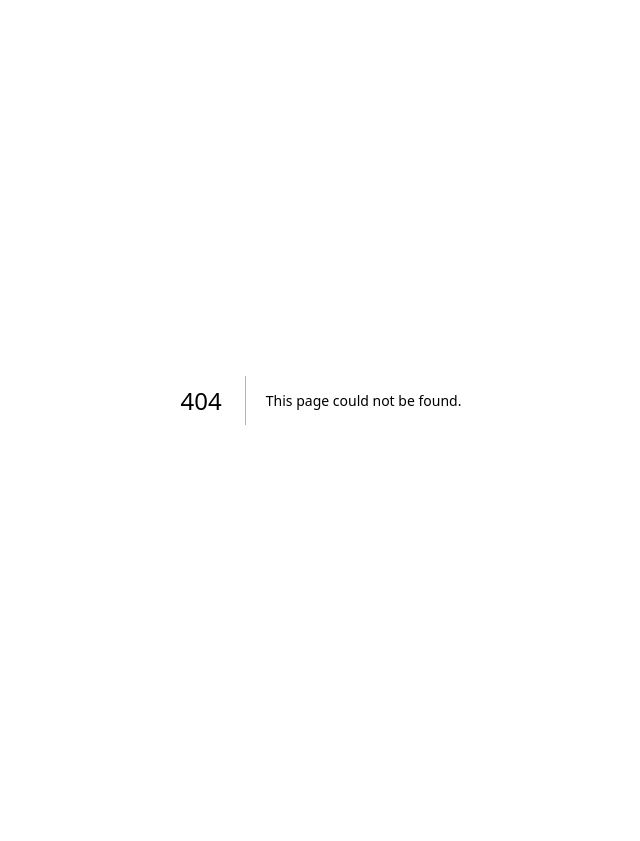
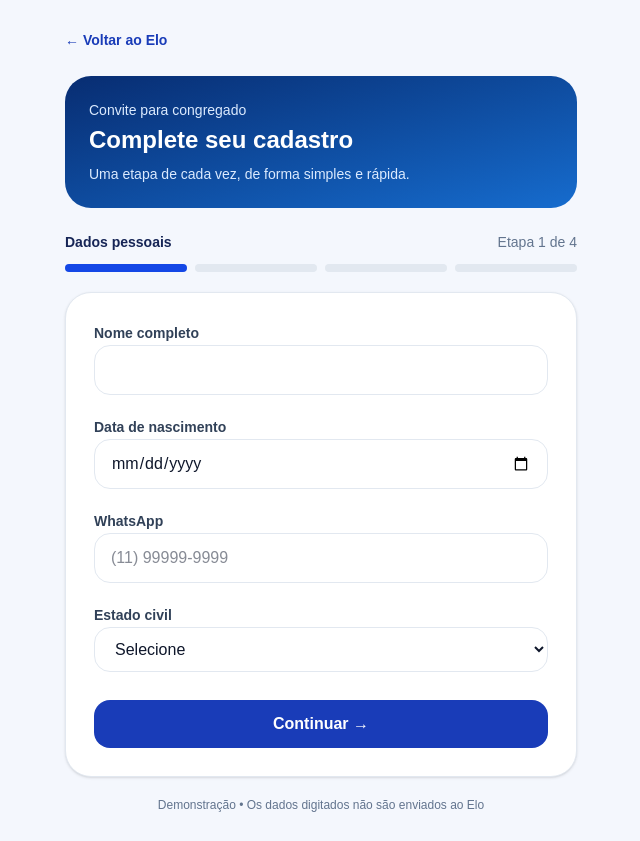
Before and after one commit to Dalton755/nethanel-church, a Next.js app in the folder apps/web/: page /cadastro-congregado-preview in a window 1280 px wide. Before the commit this address had no page. Shown: the whole page, without its empty margins (319-959 px from the left). Before the commit the page ends 800 px from the top, so only its background shows below. Built offline with nearby package versions, Linux system fonts and the light colour scheme.

Commit message:
feat(elo): add multi-step congregant onboarding preview with CEP lookup

```diff
--- /dev/null
+++ b/apps/web/src/app/cadastro-congregado-preview/page.tsx
@@ -0,0 +1,24 @@
+"use client";
+import { useState, type FormEvent } from "react";
+import Link from "next/link";
+
+type FormData = { name:string; birth:string; whatsapp:string; marital:string; cep:string; street:string; number:string; complement:string; neighborhood:string; city:string; state:string; baptized:string; baptismDate:string; churchRole:string; department:string };
+const initial:FormData={name:"",birth:"",whatsapp:"",marital:"",cep:"",street:"",number:"",complement:"",neighborhood:"",city:"",state:"",baptized:"",baptismDate:"",churchRole:"",department:""};
+const steps=["Dados pessoais","Endereço","Vida eclesiástica","Revisão"];
+const input="w-full rounded-2xl border border-slate-200 bg-white px-4 py-3 text-base text-slate-900 outline-none focus:border-blue-500 focus:ring-2 focus:ring-blue-100";
+function Field({label,children}:{label:string;children:React.ReactNode}){return <label className="block space-y-2"><span className="text-sm font-semibold text-slate-700">{label}</span>{children}</label>}
+export default function CongregadoCadastroPreview(){
+ const [step,setStep]=useState(0); const [form,setForm]=useState<FormData>(initial); const [loading,setLoading]=useState(false); const [error,setError]=useState("");const [done,setDone]=useState(false);
+ function change(k:keyof FormData,v:string){setForm(s=>({...s,[k]:v}));setError("")}
+ async function findCep(){const cep=form.cep.replace(/\D/g,"");if(cep.length!==8){setError("Digite um CEP com 8 números.");return}setLoading(true);setError("");try{const res=await fetch(`https://viacep.com.br/ws/${cep}/json/`);if(!res.ok)throw new Error();const data=await res.json();if(data.erro){setError("CEP não encontrado. Preencha o endereço manualmente.");return}setForm(s=>({...s,street:data.logradouro||"",neighborhood:data.bairro||"",city:data.localidade||"",state:data.uf||""}));}catch{setError("Não foi possível consultar o CEP. Preencha manualmente.");}finally{setLoading(false)}}
+ function next(e:FormEvent){e.preventDefault();setError("");if(step===0&&(!form.name.trim()||!form.birth||form.whatsapp.replace(/\D/g,"").length<10)){setError("Preencha nome, nascimento e WhatsApp.");return}if(step===1&&(!form.cep||!form.street.trim()||!form.number.trim()||!form.city.trim()||!form.state.trim())){setError("Complete o endereço para continuar.");return}if(step===2&&!form.baptized){setError("Informe a situação do batismo.");return}if(step===3){setDone(true);return}setStep(s=>Math.min(s+1,3))}
+ if(done)return <main className="flex min-h-screen flex-col items-center justify-center bg-[#f4f7fd] px-6 text-center"><div className="mb-5 text-6xl">✓</div><h1 className="text-2xl font-bold text-blue-950">Prévia concluída!</h1><p className="mt-3 max-w-sm text-slate-600">Você testou o formulário. Nenhum cadastro foi enviado ou alterado no banco de dados.</p><button className="mt-7 rounded-2xl bg-blue-800 px-6 py-3 font-semibold text-white" onClick={()=>{setForm(initial);setStep(0);setDone(false)}}>Testar novamente</button></main>;
+ return <main className="min-h-screen bg-[#f4f7fd] px-4 py-7 text-slate-900"><div className="mx-auto max-w-lg"><Link href="/interface-preview" className="text-sm font-semibold text-blue-800">← Voltar ao Elo</Link><header className="mt-6 rounded-[26px] bg-gradient-to-br from-[#082d72] to-[#166cce] p-6 text-white"><p className="text-sm text-blue-100">Convite para congregado</p><h1 className="mt-1 text-2xl font-extrabold">Complete seu cadastro</h1><p className="mt-2 text-sm text-blue-100">Uma etapa de cada vez, de forma simples e rápida.</p></header><div className="mt-6 flex items-center justify-between"><span className="text-sm font-bold text-blue-950">{steps[step]}</span><span className="text-sm text-slate-500">Etapa {step+1} de 4</span></div><div className="mt-3 flex gap-2">{steps.map((s,i)=><div key={s} className={`h-2 flex-1 rounded-full ${i<=step?"bg-blue-700":"bg-slate-200"}`}/>)}</div>
+ <form onSubmit={next} className="mt-5 space-y-5 rounded-[26px] border border-slate-200 bg-white p-5 shadow-sm sm:p-7">
+ {step===0&&<><Field label="Nome completo"><input className={input} value={form.name} onChange={e=>change("name",e.target.value)} autoComplete="name"/></Field><Field label="Data de nascimento"><input className={input} type="date" value={form.birth} onChange={e=>change("birth",e.target.value)}/></Field><Field label="WhatsApp"><input className={input} type="tel" inputMode="tel" placeholder="(11) 99999-9999" value={form.whatsapp} onChange={e=>change("whatsapp",e.target.value)}/></Field><Field label="Estado civil"><select className={input} value={form.marital} onChange={e=>change("marital",e.target.value)}><option value="">Selecione</option>{["Solteiro(a)","Casado(a)","Viúvo(a)","Divorciado(a)","União estável","Prefiro não informar"].map(x=><option key={x}>{x}</option>)}</select></Field></>}
+ {step===1&&<><Field label="CEP"><div className="flex gap-2"><input className={input} inputMode="numeric" maxLength={9} placeholder="00000-000" value={form.cep} onChange={e=>change("cep",e.target.value)}/><button type="button" onClick={findCep} disabled={loading} className="shrink-0 rounded-2xl bg-blue-800 px-4 text-sm font-bold text-white disabled:opacity-50">{loading?"Buscando...":"Buscar"}</button></div></Field>{([["street","Rua / Avenida"],["number","Número"],["complement","Complemento"],["neighborhood","Bairro"],["city","Cidade"],["state","Estado (UF)"]] as [keyof FormData,string][]).map(([key,label])=><Field key={key} label={label}><input className={input} value={form[key]} onChange={e=>change(key,e.target.value)}/></Field>)}</>}
+ {step===2&&<><Field label="Situação do batismo"><select className={input} value={form.baptized} onChange={e=>change("baptized",e.target.value)}><option value="">Selecione</option><option value="sim">Batizado(a)</option><option value="nao">Ainda não batizado(a)</option><option value="nao_sei">Não sei informar</option></select></Field>{form.baptized==="sim"&&<Field label="Data do batismo (se souber)"><input className={input} type="date" value={form.baptismDate} onChange={e=>change("baptismDate",e.target.value)}/></Field>}<Field label="Cargo eclesiástico (se houver)"><select className={input} value={form.churchRole} onChange={e=>change("churchRole",e.target.value)}><option value="">Não possuo cargo</option>{["Cooperador(a)","Diácono(a)","Presbítero","Obreiro(a)","Pastor(a)","Outro"].map(x=><option key={x}>{x}</option>)}</select></Field><Field label="Departamento / Ministério (opcional)"><input className={input} value={form.department} onChange={e=>change("department",e.target.value)}/></Field><p className="rounded-xl bg-blue-50 p-3 text-xs text-blue-900">Informar um cargo não libera permissões administrativas. O acesso depende do convite recebido.</p></>}
+ {step===3&&<><p className="text-sm text-slate-600">Confira as informações antes de finalizar a simulação.</p>{[["Nome",form.name],["Nascimento",form.birth],["WhatsApp",form.whatsapp],["Estado civil",form.marital||"Não informado"],["Endereço",`${form.street}, ${form.number} — ${form.city}/${form.state}`],["Batismo",form.baptized==="sim"?"Batizado(a)":form.baptized==="nao"?"Não batizado(a)":"Não informado"],["Cargo",form.churchRole||"Nenhum"]].map(([a,b])=><div key={a} className="border-b border-slate-100 pb-3"><div className="text-xs text-slate-500">{a}</div><div className="font-semibold">{b}</div></div>)}<p className="rounded-xl bg-amber-50 p-3 text-xs text-amber-900">Esta é uma demonstração visual. Finalizar não ativa um vínculo real.</p></>}
+ {error&&<p role="alert" className="rounded-xl bg-red-50 p-3 text-sm text-red-700">{error}</p>}
+ <div className="flex gap-3 pt-2">{step>0&&<button type="button" onClick={()=>{setStep(s=>s-1);setError("")}} className="rounded-2xl border border-slate-200 px-5 py-3 font-semibold">Voltar</button>}<button type="submit" className="flex-1 rounded-2xl bg-blue-800 px-5 py-3 font-bold text-white">{step===3?"Finalizar prévia":"Continuar →"}</button></div></form><p className="mt-5 text-center text-xs text-slate-500">Demonstração • Os dados digitados não são enviados ao Elo</p></div></main>
+}
```
